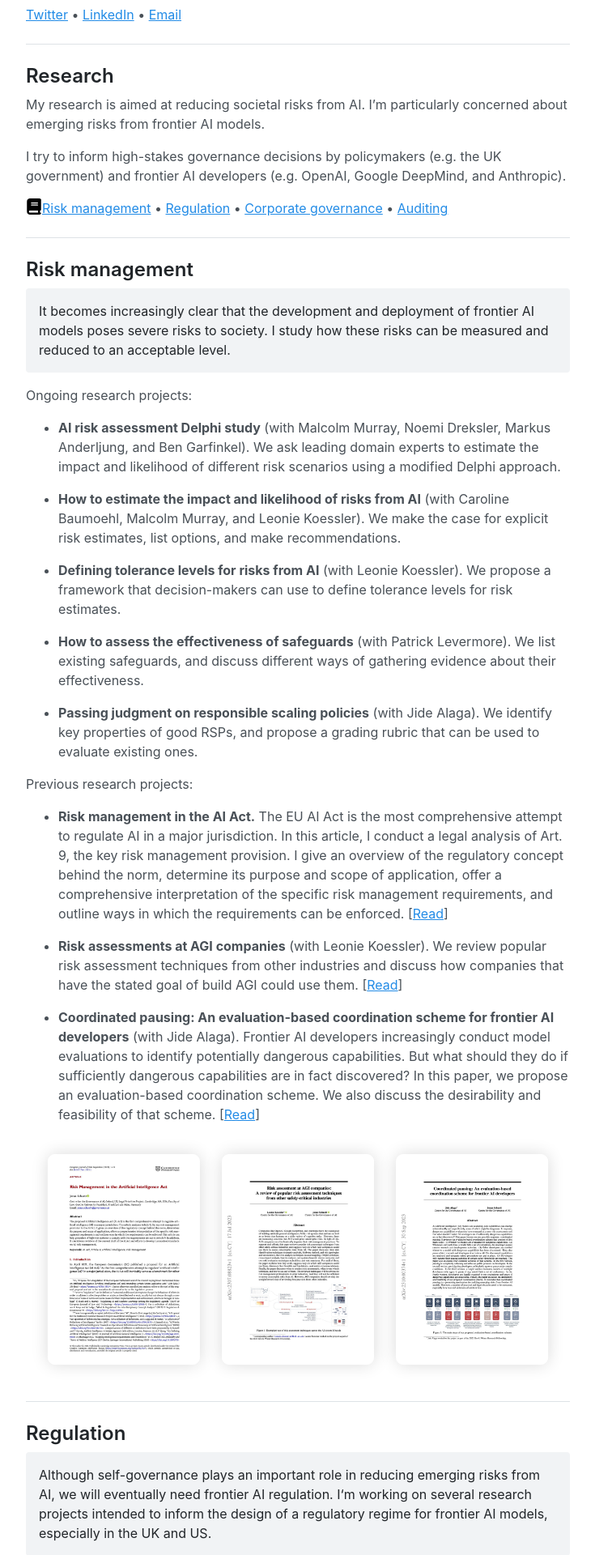
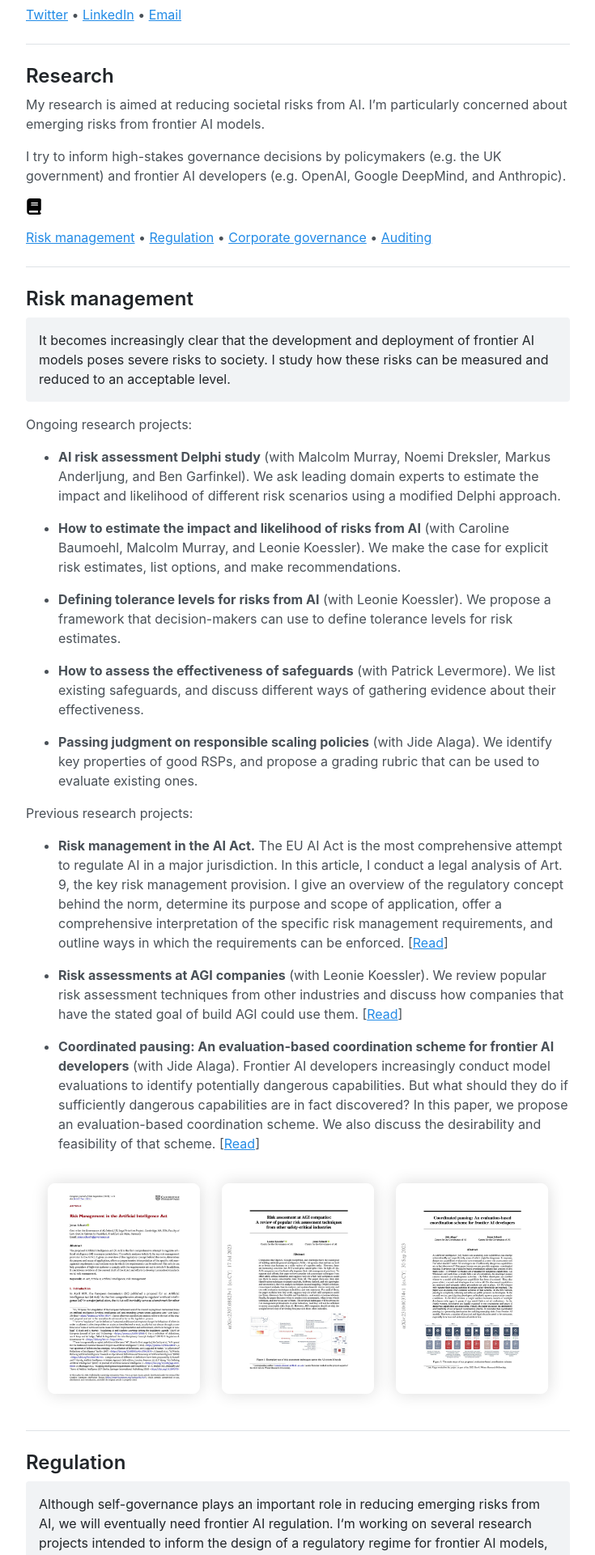
Before and after one commit to jonasschuett/jonasschuett.github.io, a Jekyll site: the page built from _posts/2020-04-04-introduction.md, in a window 1280 px wide. Shown: the part 1006-2926 px from the top of the page at 81% size, without its empty margins (272-1007 px from the left). Built offline with Jekyll 4.4.1, drawn with Linux system fonts in a browser that asks for light colours.

Commit message:
Update 2020-04-04-introduction.md

```diff
--- a/_posts/2020-04-04-introduction.md
+++ b/_posts/2020-04-04-introduction.md
@@ -24,7 +24,7 @@ My research is aimed at reducing societal risks from AI. I’m particularly conc
 
 I try to inform high-stakes governance decisions by policymakers (e.g. the UK government) and frontier AI developers (e.g. OpenAI, Google DeepMind, and Anthropic).
 
-<img style="float: left;" src="/book-solid.svg" width="20" height="20"> [Risk management](#risk-management) • [Regulation](#regulation) • [Corporate governance](#corporate-governance) • [Auditing](#auditing)
+<img src="/book-solid.svg" width="20" height="20"> [Risk management](#risk-management) • [Regulation](#regulation) • [Corporate governance](#corporate-governance) • [Auditing](#auditing)
 
 ---
 
```
